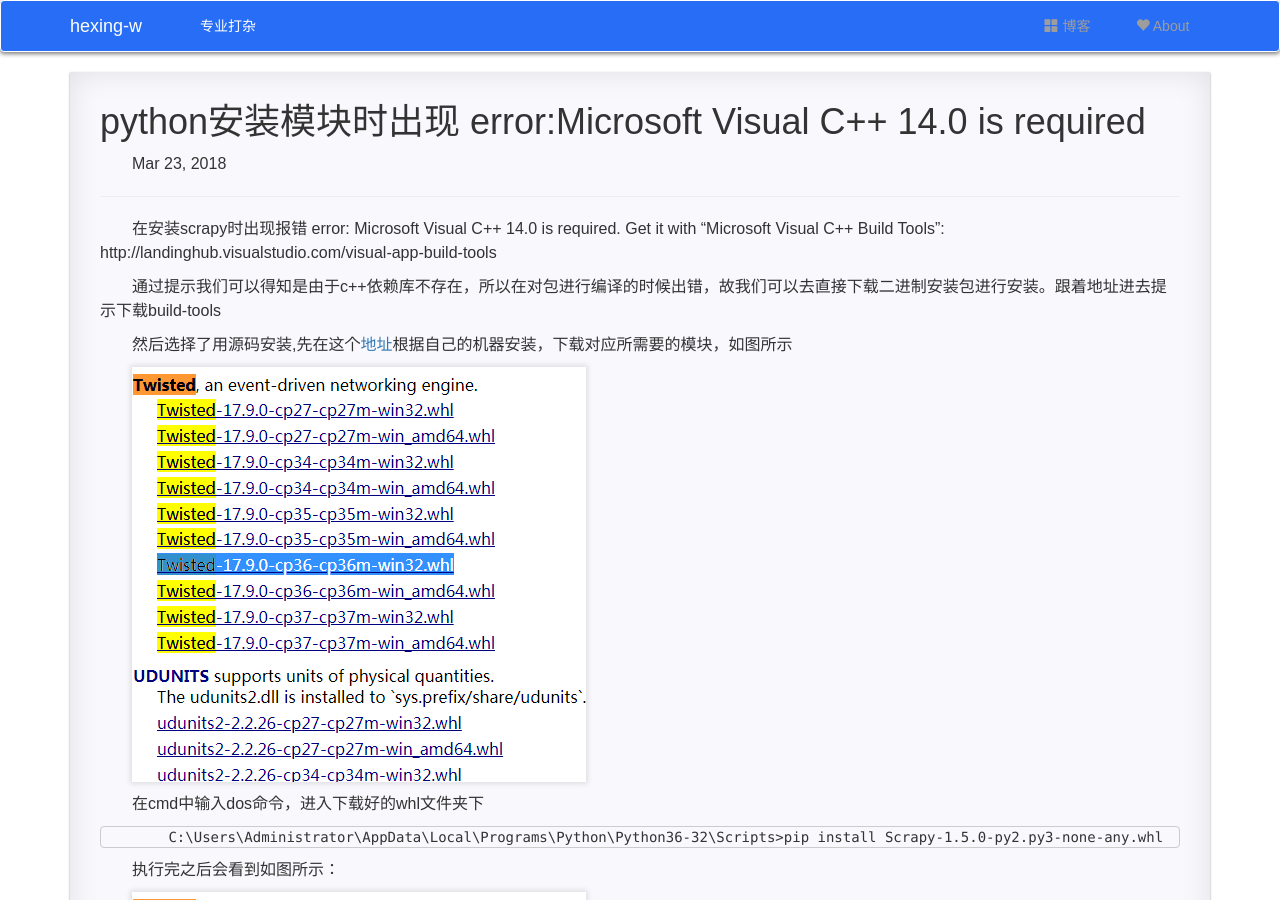
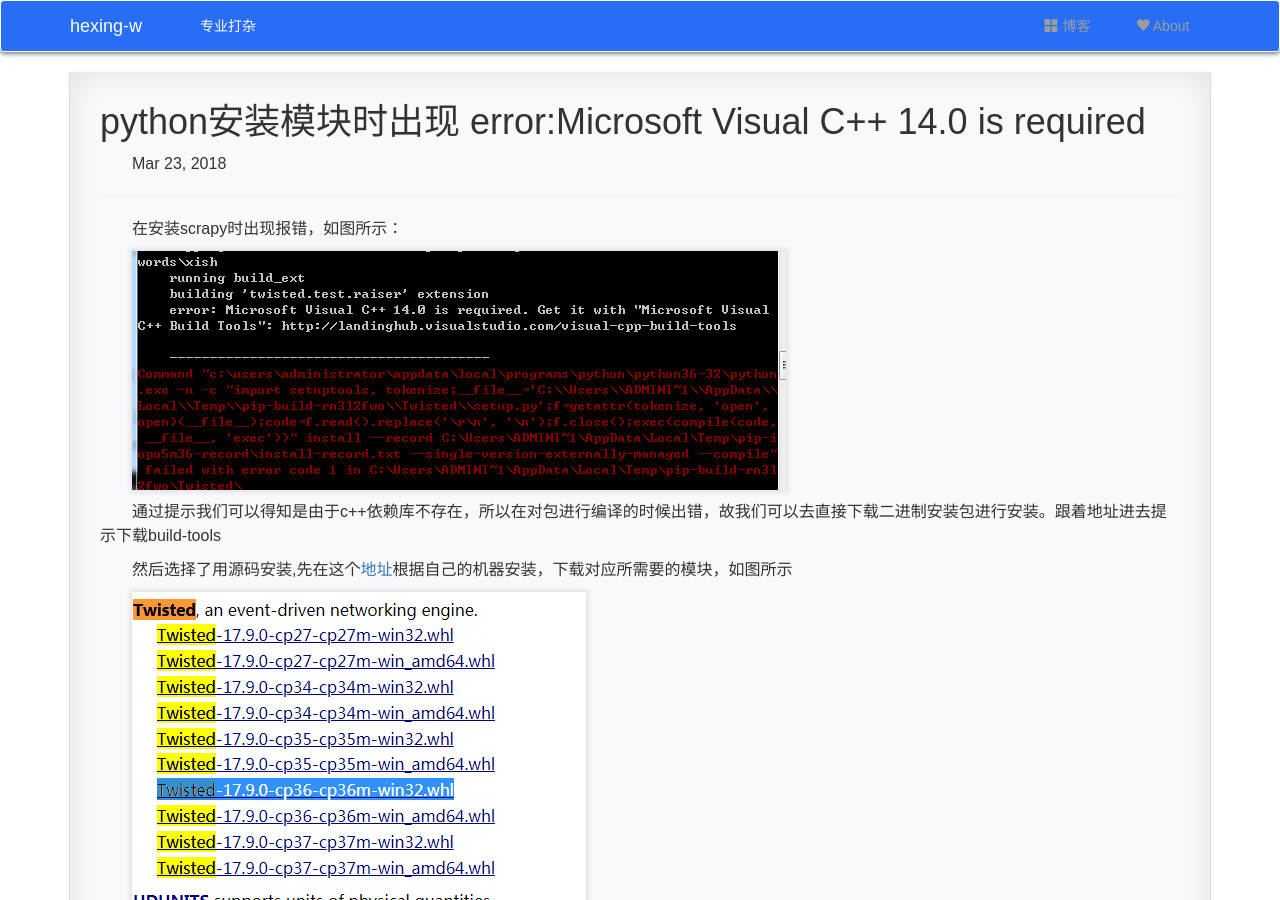
Before and after one commit to hexing-w/hexing-w.github.io, a Jekyll site: the page built from _posts/2018-03-23- Microsoft Visual C++ 14.0 is required.md, in a window 1280 px wide and 900 px high. Built offline with Jekyll 4.4.1, drawn with Linux system fonts in a browser that asks for light colours; nearby versions of some CDN libraries; comment, search, counter and statistics services are not loaded; a style sheet for code colours, icons or effects is not loaded.

Commit message:
add posts

```diff
--- a/_posts/2018-03-23- Microsoft Visual C++ 14.0 is required.md
+++ b/_posts/2018-03-23- Microsoft Visual C++ 14.0 is required.md
@@ -10,7 +10,9 @@
 {:toc}
 
 
-在安装scrapy时出现报错     error: Microsoft Visual C++ 14.0 is required. Get it with "Microsoft Visual C++ Build Tools": http://landinghub.visualstudio.com/visual-app-build-tools
+在安装scrapy时出现报错，如图所示：
+
+![pyc.png](http://hexing-w.github.io/css/pics/pyc.png)
 
 通过提示我们可以得知是由于c++依赖库不存在，所以在对包进行编译的时候出错，故我们可以去直接下载二进制安装包进行安装。跟着地址进去提示下载build-tools
 
@@ -25,7 +27,7 @@
 
 执行完之后会看到如图所示：
 
-![twisted.png](http://hexing-w.github.io/css/pics/twisted.png)
+![twisted.png](http://hexing-w.github.io/css/pics/scrapy.png)
 
 
 这样scrapy就安装好了
```
